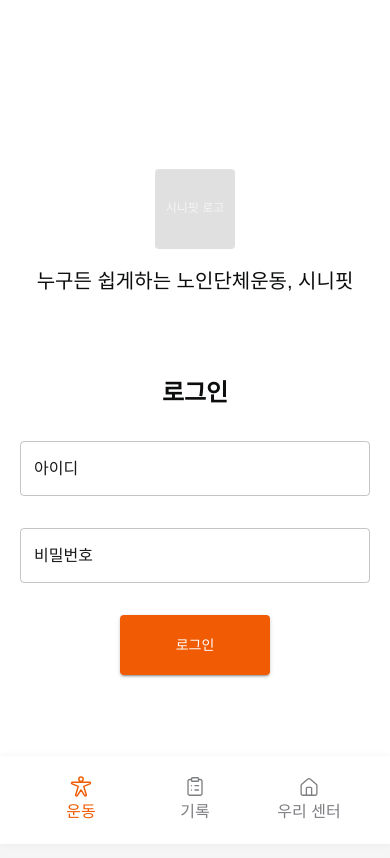
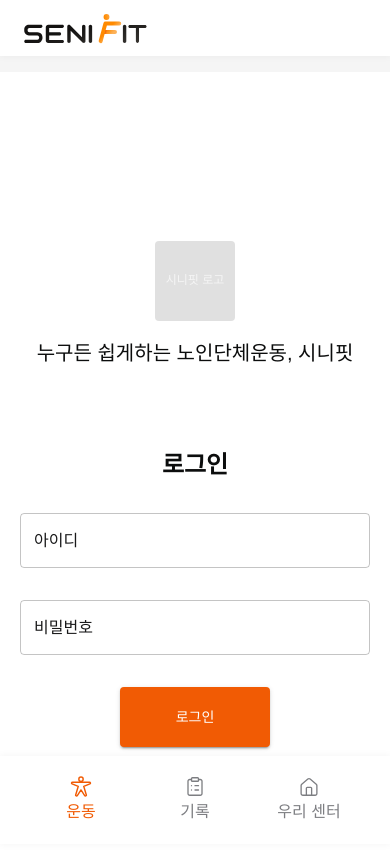
Before and after one commit to Team-Senifit/Web, a Next.js app: page / in a window 390 px wide. Shown: the top 858 px of the page. Built offline with nearby package versions, Linux system fonts and the light colour scheme; a web font is replaced by a local one.

Commit message:
Fix: 모바일에서 헤더 구현 안한 것 수정

```diff
--- a/src/app/layout.tsx
+++ b/src/app/layout.tsx
@@ -20,7 +20,7 @@ export default function RootLayout({
       <body>
         <SenifitThemeProvider>
           <SenifitHeader />
-          <Box sx={{ pt: [0, 9, 14] }}>{children}</Box>
+          <Box sx={{ pt: [9, 9, 14] }}>{children}</Box>
           <SenifitNavBar />
         </SenifitThemeProvider>
       </body>
--- a/src/components/SenifitHeader.tsx
+++ b/src/components/SenifitHeader.tsx
@@ -88,11 +88,6 @@ const PCNav = () => {
 };
 
 const SenifitHeader = () => {
-  const { isPhone } = useMedia();
-
-  if (isPhone) {
-    return null;
-  }
   return (
     <Stack
       direction={"row"}
@@ -100,8 +95,8 @@ const SenifitHeader = () => {
       alignItems={"center"}
       sx={{
         bgcolor: "background.paper",
-        px: [0, 3, 18],
-        py: [0, 2, 0],
+        px: [3, 3, 18],
+        py: [2, 2, 0],
         height: ["3.5rem", "4rem", "7rem"],
         position: "fixed",
         top: 0,
```
